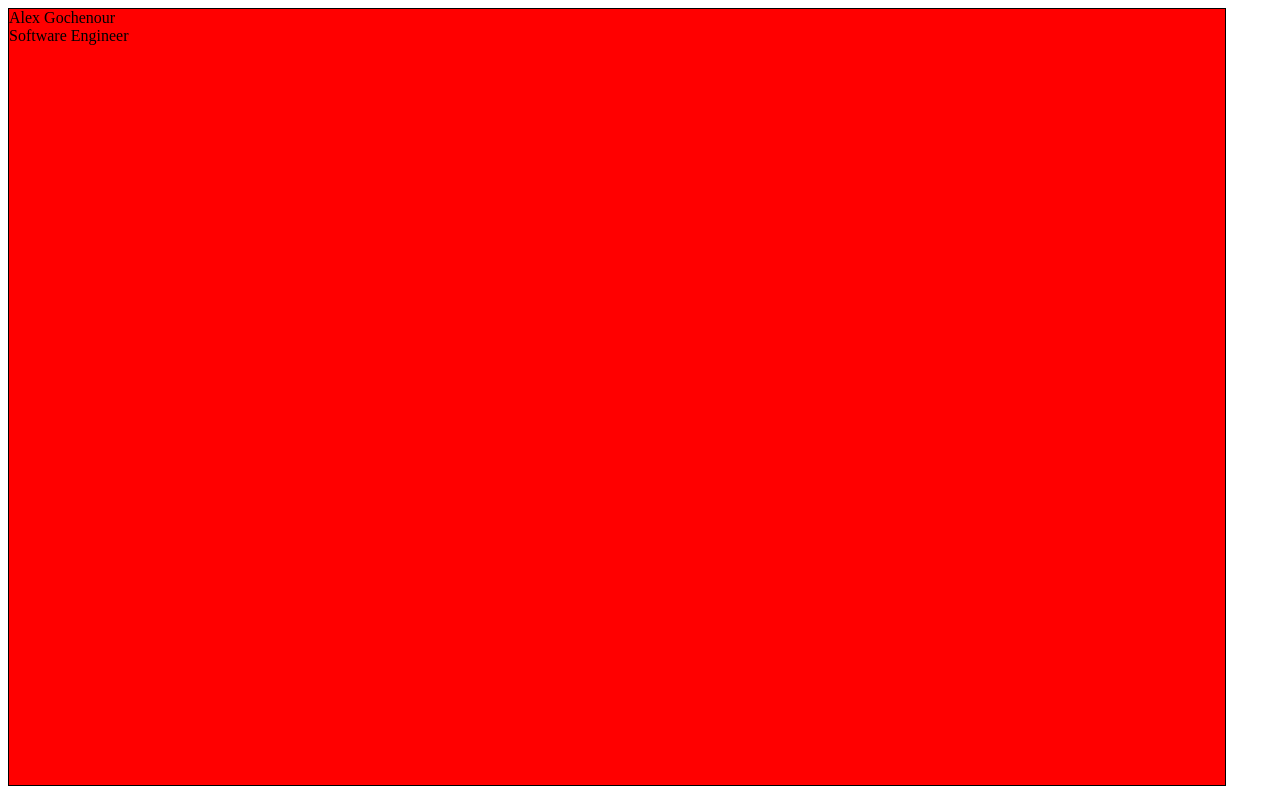
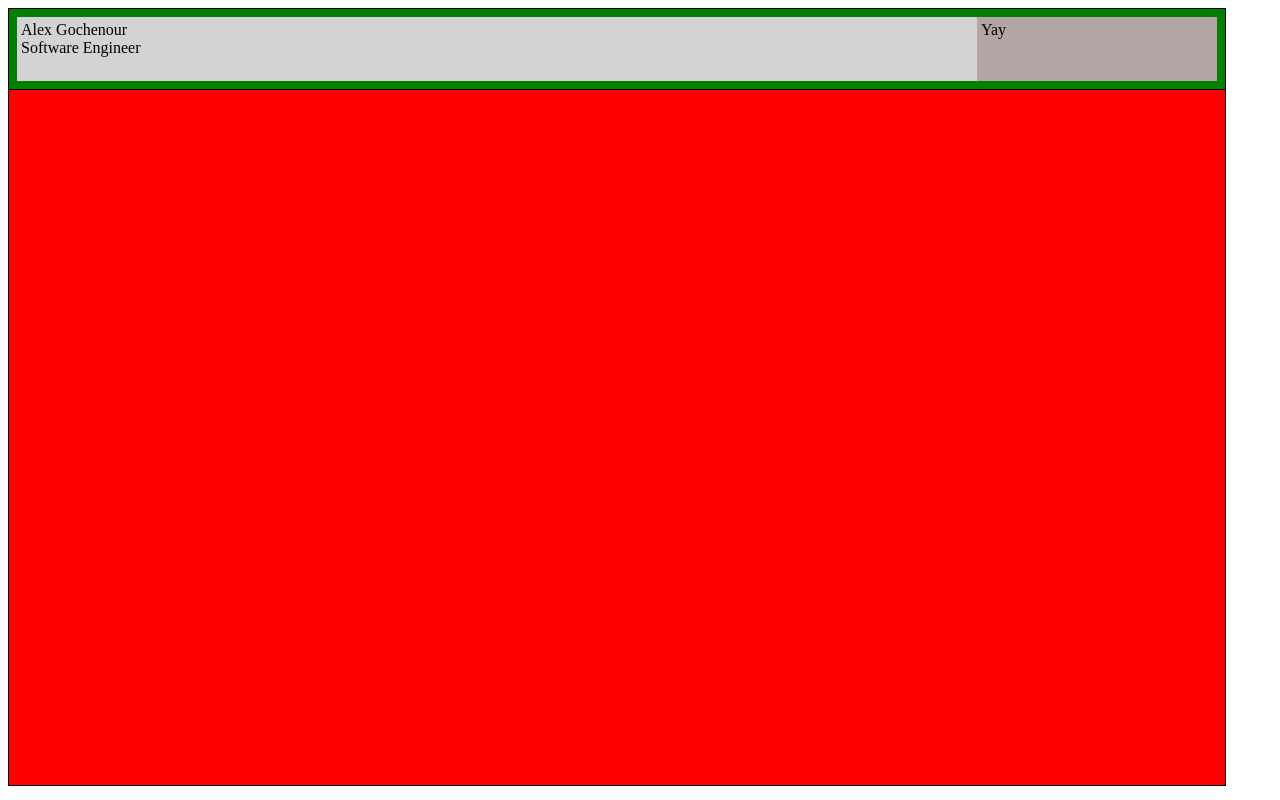
Before and after one commit to chunyukuo88/portfolio2, a React (Create React App) app: page / in a window 1280 px wide. Built offline with nearby package versions, Linux system fonts and the light colour scheme; what aws-amplify would draw is missing.

Commit message:
More styling.

```diff
--- a/src/App.css
+++ b/src/App.css
@@ -1,7 +1,31 @@
-.frame {
+:root {
+  --largePadding: 0.5rem;
+  --smallPadding: 0.25rem;
+}
+
+main {
   border: black solid 1px;
   position: absolute;
   height: 97%;
   width: 95%;
   background-color: red;
 }
+
+header {
+  border-bottom: black solid 1px;
+  background-color: green;
+  padding: var(--largePadding);
+  display: grid;
+  grid-template-columns: 80% 20%;
+  height: 4rem;
+}
+
+#name-and-title {
+  background-color: lightgray;
+  padding: var(--smallPadding);
+}
+
+#main-menu {
+  background-color: #b4a5a5;
+  padding: var(--smallPadding);
+}
--- a/src/App.jsx
+++ b/src/App.jsx
@@ -2,14 +2,20 @@ import './App.css';
 
 function App(){
   return (
-    <div className='frame'>
-      <div>
-        Alex Gochenour
-      </div>
-      <div>
-        Software Engineer
-      </div>
-    </div>
+    <main>
+      <header>
+        <div id='name-and-title'>
+          <div>Alex Gochenour</div>
+          <div>Software Engineer</div>
+        </div>
+        <nav id='main-menu'>
+          Yay
+        </nav>
+      </header>
+      <section>
+
+      </section>
+    </main>
   );
 }
 
```
